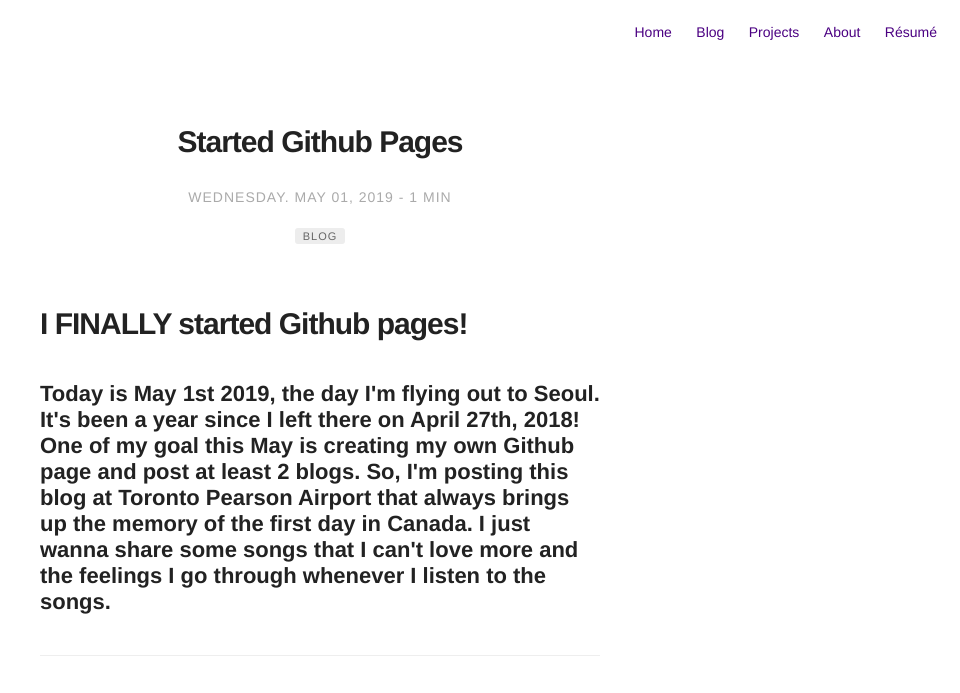
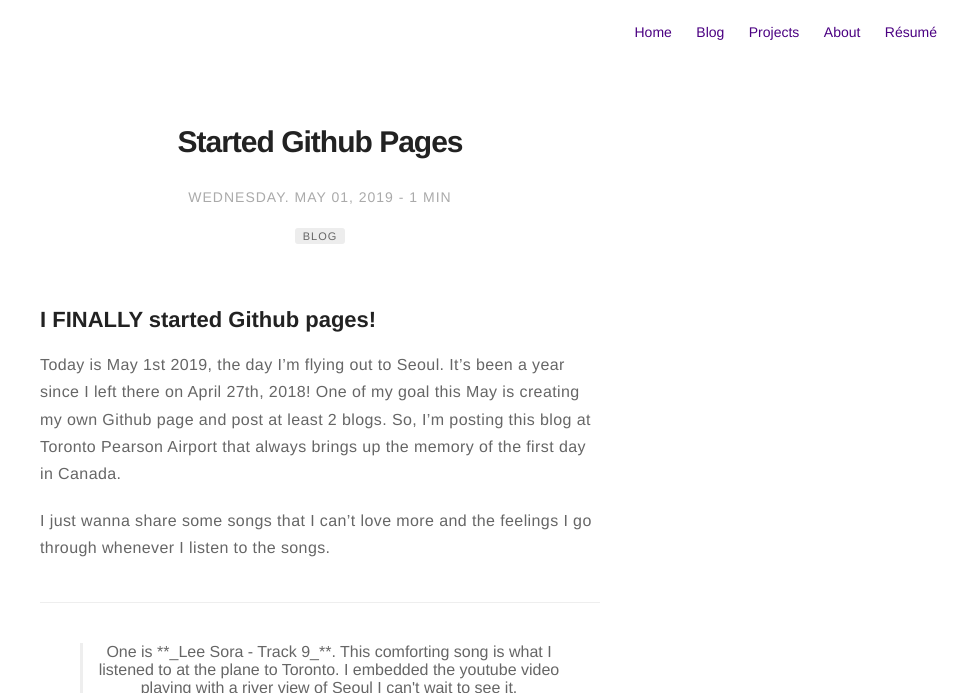
Before and after one commit to hailey99/hailey99.github.io, a Jekyll site: the page built from _posts/2019-05-01-1.markdown, in a window 1280 px wide and 1400 px high, cut to the strip 0-693 px from the top of the window. Shown: the whole strip, without its empty margins (320-1280 px from the left). Built offline with Jekyll 4.4.1, drawn with Linux system fonts in a browser that asks for light colours; comment, search, counter and statistics services are not loaded; some of the changed text lies outside the part shown.

Commit message:
no message

```diff
--- a/_posts/2019-05-01-1.markdown
+++ b/_posts/2019-05-01-1.markdown
@@ -11,8 +11,8 @@ author: Hailey Haeun Park
 description: I FINALLY started Github pages!
 ---
 
-<h1> I FINALLY started Github pages! </h1>
-<h2>
+<h2> I FINALLY started Github pages! </h2>
+
 Today is May 1st 2019, the day I'm flying out to Seoul. It's been a year since I left there on April 27th, 2018!
 One of my goal this May is creating my own Github page and post at least 2 blogs.
 So, I'm posting this blog at Toronto Pearson Airport that always brings up the memory of the first day in Canada.
@@ -44,7 +44,3 @@ The other one is **_Safeplanet - คำตอบ_**, the song I'm gonna listen t
 Anyway, I hope you all have the greatest Summer and like my new Github page and this bops.
 
 See you in Korea!
-
-
-
-</h2>
```
